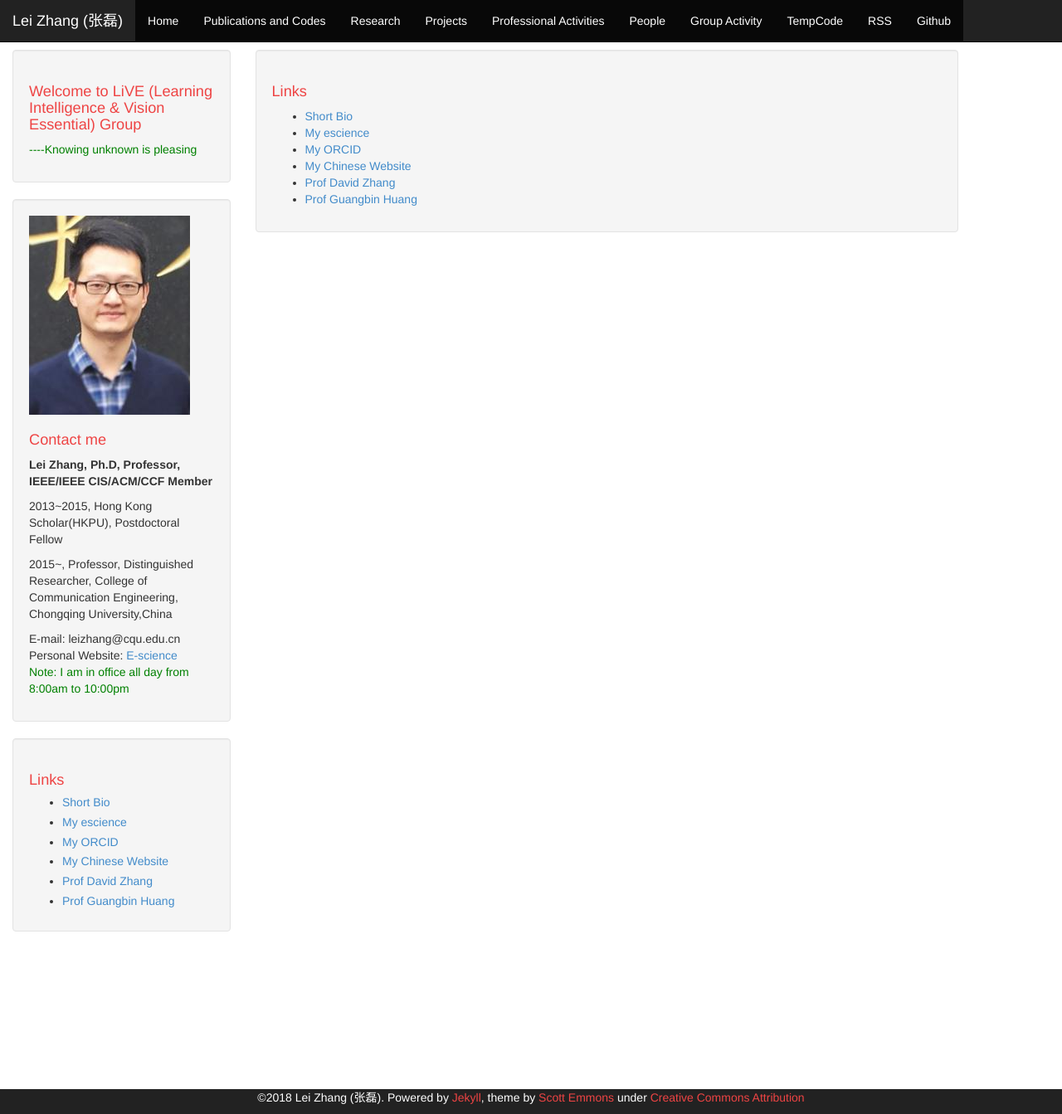
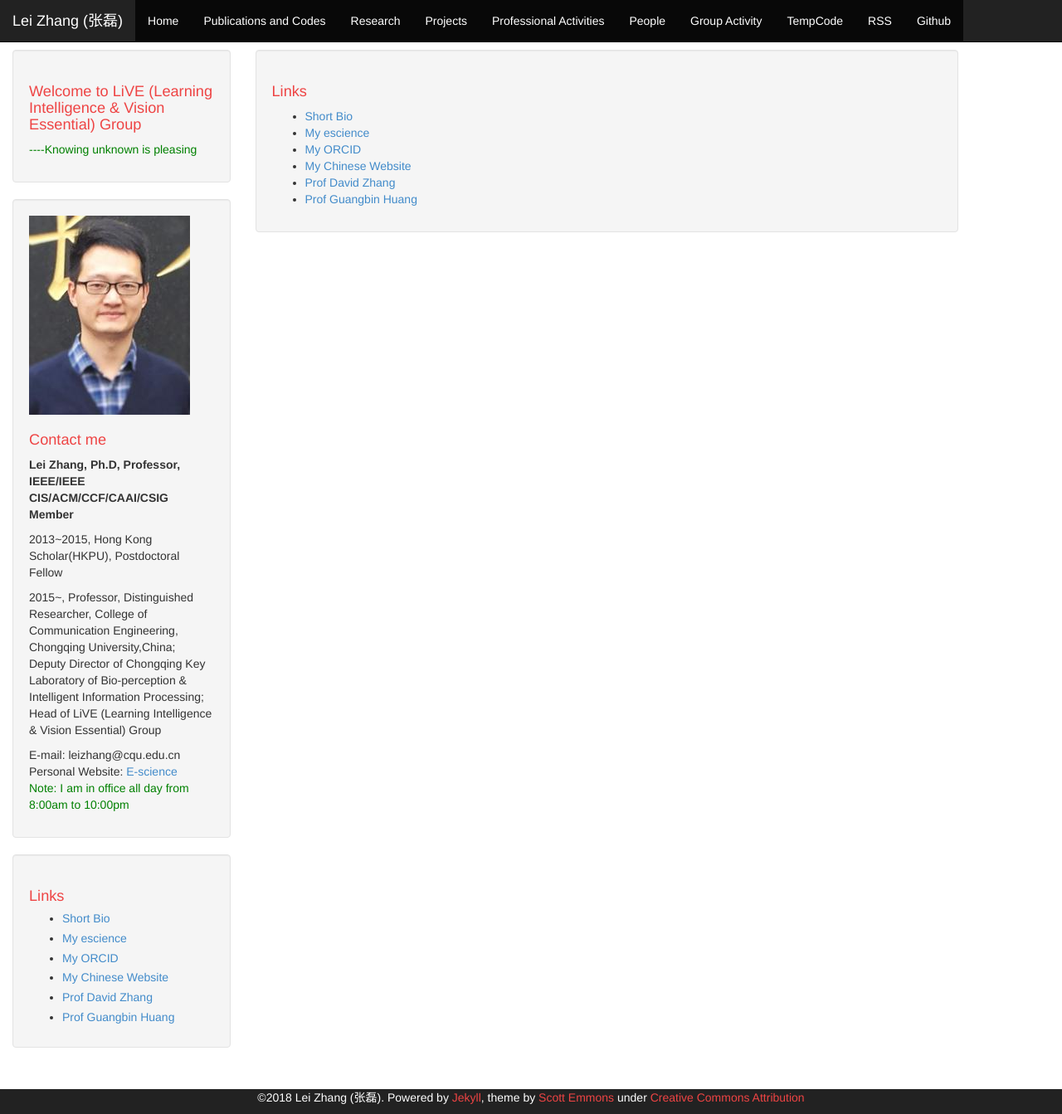
Before and after one commit to DrLeiZhang/website, a Jekyll site: the page built from links.html, in a window 1280 px wide and 1343 px high. Shown: the whole window at 83% size. Built offline with Jekyll 4.4.1, drawn with Linux system fonts in a browser that asks for light colours; Markdown is read by kramdown in place of the engine named in the settings.

Commit message:
Update sidebar.html

```diff
--- a/_includes/sidebar.html
+++ b/_includes/sidebar.html
@@ -9,7 +9,7 @@
 <p><a href="http://www.leizhang.tk/resources/LeiZhang.jpg"></a></p>
 
     <h1>Contact me</h1>
-<p><B>Lei Zhang, Ph.D, Professor, IEEE/IEEE CIS/ACM/CCF Member</p></B><p>2013~2015, Hong Kong Scholar(HKPU), Postdoctoral Fellow</p><p>2015~, Professor, Distinguished Researcher, College of Communication Engineering, Chongqing University,China</p>
+<p><B>Lei Zhang, Ph.D, Professor, IEEE/IEEE CIS/ACM/CCF/CAAI/CSIG Member</p></B><p>2013~2015, Hong Kong Scholar(HKPU), Postdoctoral Fellow</p><p>2015~, Professor, Distinguished Researcher, College of Communication Engineering, Chongqing University,China; Deputy Director of Chongqing Key Laboratory of Bio-perception & Intelligent Information Processing; Head of LiVE (Learning Intelligence & Vision Essential) Group</p>
 
 E-mail: leizhang@cqu.edu.cn
 Personal Website: <a href="http://www.escience.cn/people/lei/index.html">E-science</a>
```
